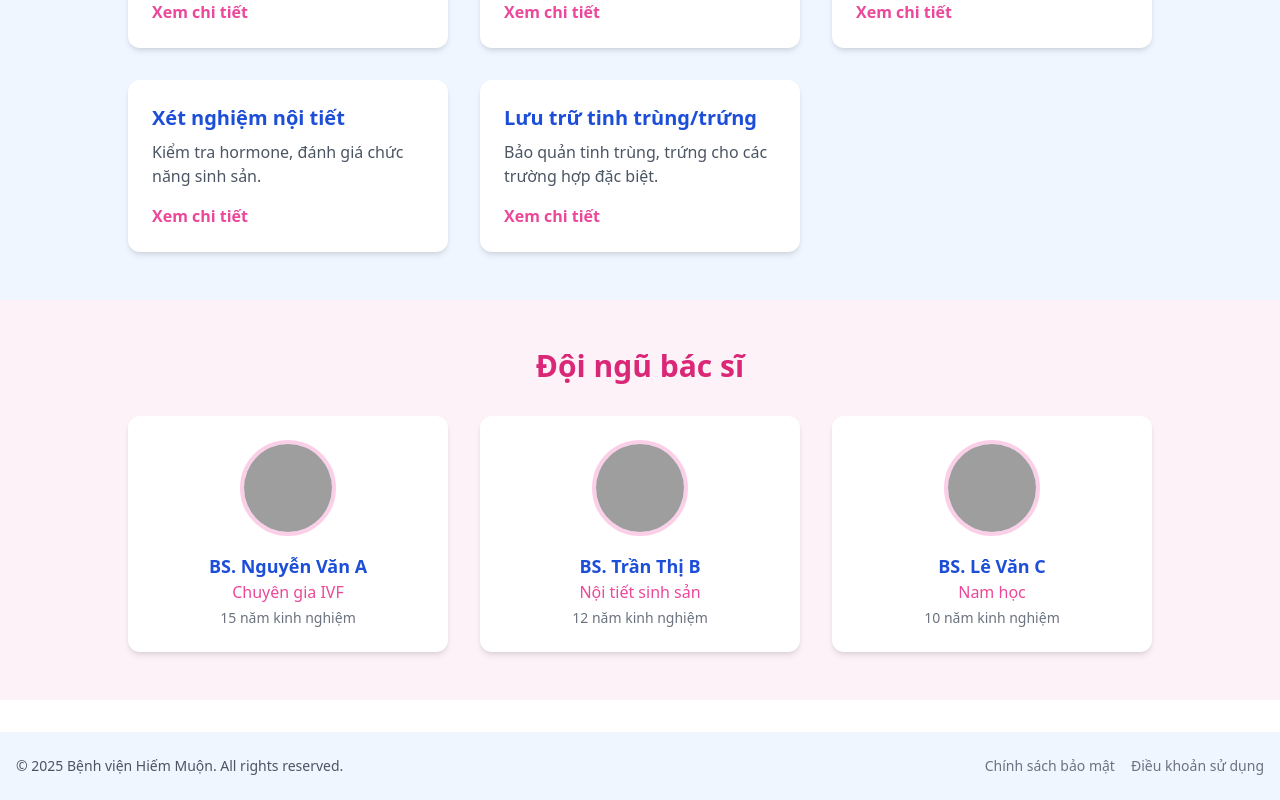
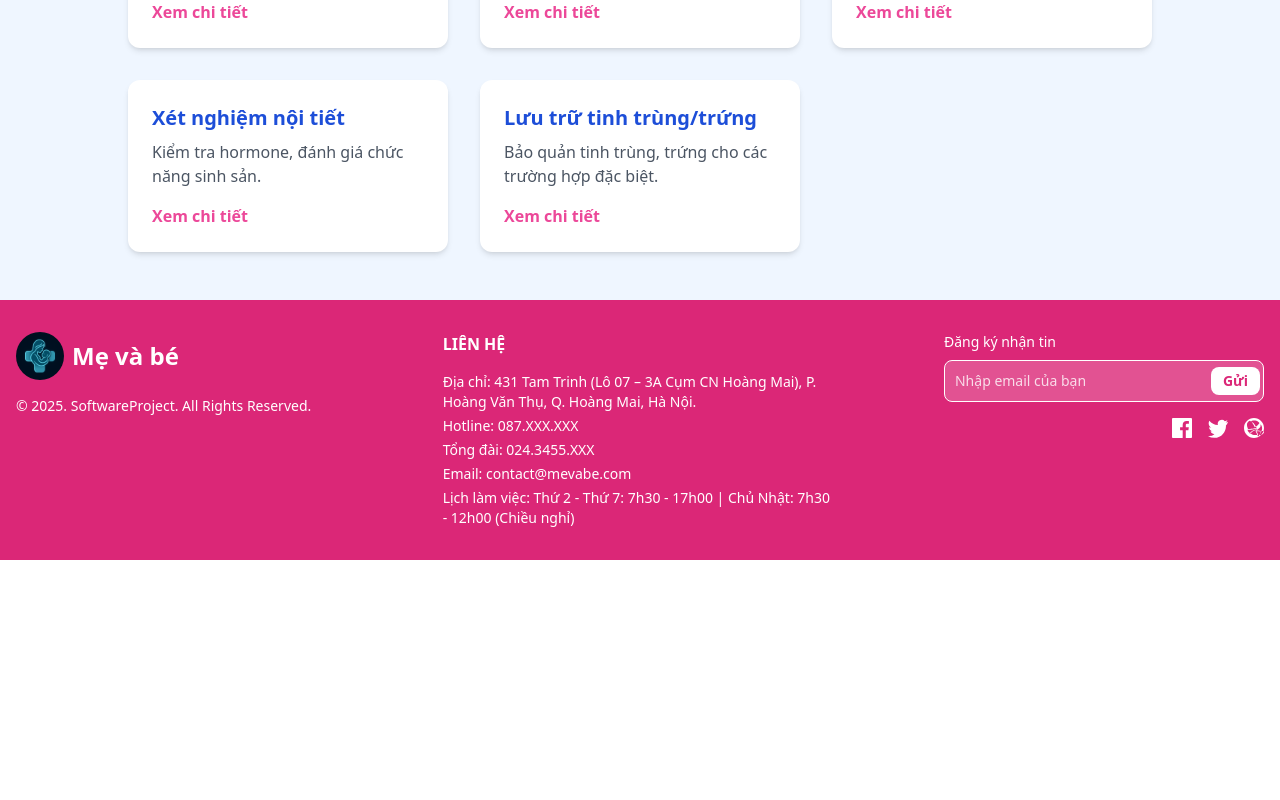
Before and after one commit to MinMinstd/frontend-infertility-system, a React (Vite) app: page / in a window 1280 px wide. Shown: the part 2920-3720 px from the top of the page. After the commit the page ends 3480 px from the top, so only its background shows below. Built offline with nearby package versions, Linux system fonts and the light colour scheme; grey boxes are pictures that could not be loaded.

Commit message:
update doctor details and footer

```diff
--- a/src/components/DoctorCard.tsx
+++ b/src/components/DoctorCard.tsx
@@ -1,26 +1,29 @@
-
 interface DoctorCardProps {
   name: string;
   specialty: string;
   experience: string;
   avatar: string;
+  onClick?: () => void;
 }
-export function DoctorCard({
-  name,
-  specialty,
-  experience,
-  avatar,
-}: DoctorCardProps) {
+
+const DoctorCard = (props: DoctorCardProps) => {
   return (
-    <div className="bg-white rounded-xl shadow-md p-6 flex flex-col items-center hover:shadow-xl transition-shadow duration-200">
-      <img
-        src={avatar}
-        alt={name}
-        className="w-24 h-24 rounded-full mb-4 object-cover border-4 border-pink-200"
-      />
-      <h3 className="text-lg font-bold text-blue-700">{name}</h3>
-      <p className="text-pink-500">{specialty}</p>
-      <p className="text-gray-500 text-sm mt-1">{experience}</p>
+    <div
+      onClick={props.onClick}
+      className="cursor-pointer hover:shadow-lg transition"
+    >
+      <div className="bg-white rounded-xl shadow-md p-6 flex flex-col items-center hover:shadow-xl transition-shadow duration-200">
+        <img
+          src={props.avatar}
+          alt={props.name}
+          className="w-24 h-24 rounded-full mb-4 object-cover border-4 border-pink-200"
+        />
+        <h3 className="text-lg font-bold text-blue-700">{props.name}</h3>
+        <p className="text-pink-500">{props.specialty}</p>
+        <p className="text-gray-500 text-sm mt-1">{props.experience}</p>
+      </div>
     </div>
   );
-}
+};
+
+export default DoctorCard;
--- a/src/components/Footer.tsx
+++ b/src/components/Footer.tsx
@@ -1,24 +1,111 @@
-
 export default function Footer() {
   return (
-    <footer className="bg-blue-50 py-6 mt-8">
-      <div className="container mx-auto flex flex-col md:flex-row justify-between items-center px-4">
-        <div className="text-gray-600 text-sm">
-          © {new Date().getFullYear()} Bệnh viện Hiếm Muộn. All rights reserved.
-        </div>
-        <div className="flex gap-4 mt-2 md:mt-0">
-          <a
-            href="/privacy"
-            className="text-gray-500 hover:text-blue-700 text-sm"
-          >
-            Chính sách bảo mật
-          </a>
-          <a
-            href="/terms"
-            className="text-gray-500 hover:text-blue-700 text-sm"
-          >
-            Điều khoản sử dụng
-          </a>
+    <footer className="bg-pink-600">
+      <div className="mx-auto w-full max-w-screen-xl p-4 py-6 lg:py-8 text-white">
+        <div className="grid grid-cols-1 md:grid-cols-3 gap-8">
+          {/* Cột 1: Logo + tên thương hiệu */}
+          <div className="flex flex-col items-center md:items-start">
+            <a href="/" className="flex items-center mb-4">
+              <img
+                src="../public/Images/logo.png"
+                alt="Logo"
+                className="h-12 w-12 rounded-full mr-2"
+              />
+              <span className="font-bold text-2xl text-white">Mẹ và bé</span>
+            </a>
+            <span className="text-white text-sm text-center md:text-left">
+              © 2025. SoftwareProject. All Rights Reserved.
+            </span>
+          </div>
+
+          {/* Cột 2: Thông tin liên hệ */}
+          <div className="flex flex-col gap-2 items-center md:items-start">
+            <h2 className="text-base font-semibold uppercase text-white mb-2">
+              Liên hệ
+            </h2>
+            <div className="text-white text-sm">
+              <div className="mb-1">
+                <span className="font-medium">Địa chỉ:</span> 431 Tam Trinh (Lô
+                07 – 3A Cụm CN Hoàng Mai), P. Hoàng Văn Thụ, Q. Hoàng Mai, Hà
+                Nội.
+              </div>
+              <div className="mb-1">
+                <span className="font-medium">Hotline:</span> 087.XXX.XXX
+              </div>
+              <div className="mb-1">
+                <span className="font-medium">Tổng đài:</span> 024.3455.XXX
+              </div>
+              <div className="mb-1">
+                <span className="font-medium">Email:</span> contact@mevabe.com
+              </div>
+              <div>
+                <span className="font-medium">Lịch làm việc:</span> Thứ 2 - Thứ
+                7: 7h30 - 17h00 | Chủ Nhật: 7h30 - 12h00 (Chiều nghỉ)
+              </div>
+            </div>
+          </div>
+
+          {/* Cột 3: Mạng xã hội + form nhập email */}
+          <div className="flex flex-col items-center md:items-end">
+            <form className="w-full max-w-xs mb-4">
+              <label
+                htmlFor="footer-email"
+                className="block mb-2 text-sm font-medium text-white"
+              >
+                Đăng ký nhận tin
+              </label>
+              <div className="relative">
+                <input
+                  type="email"
+                  id="footer-email"
+                  className="bg-white bg-opacity-20 border border-white text-white text-sm rounded-lg focus:ring-white focus:border-white block w-full p-2.5 placeholder-white placeholder-opacity-80"
+                  placeholder="Nhập email của bạn"
+                  required
+                />
+                <button
+                  type="submit"
+                  className="absolute right-1 top-1/2 -translate-y-1/2 bg-white text-pink-600 px-3 py-1 rounded-lg text-sm hover:bg-gray-100 transition font-bold"
+                >
+                  Gửi
+                </button>
+              </div>
+            </form>
+            <div className="flex space-x-4">
+              <a href="#" className="text-white hover:text-gray-200">
+                <span className="sr-only">Facebook</span>
+                {/* Facebook SVG */}
+                <svg
+                  className="w-5 h-5"
+                  fill="currentColor"
+                  viewBox="0 0 24 24"
+                >
+                  <path d="M22.675 0h-21.35C.595 0 0 .592 0 1.326v21.348C0 23.408.595 24 1.325 24h11.495v-9.294H9.692v-3.622h3.128V8.413c0-3.1 1.893-4.788 4.659-4.788 1.325 0 2.463.099 2.797.143v3.24l-1.918.001c-1.504 0-1.797.715-1.797 1.763v2.313h3.587l-.467 3.622h-3.12V24h6.116C23.406 24 24 23.408 24 22.674V1.326C24 .592 23.406 0 22.675 0" />
+                </svg>
+              </a>
+              <a href="#" className="text-white hover:text-gray-200">
+                <span className="sr-only">Twitter</span>
+                {/* Twitter SVG */}
+                <svg
+                  className="w-5 h-5"
+                  fill="currentColor"
+                  viewBox="0 0 24 24"
+                >
+                  <path d="M24 4.557a9.83 9.83 0 0 1-2.828.775 4.932 4.932 0 0 0 2.165-2.724c-.951.564-2.005.974-3.127 1.195a4.916 4.916 0 0 0-8.38 4.482C7.691 8.095 4.066 6.13 1.64 3.161c-.542.929-.856 2.01-.857 3.17 0 2.188 1.115 4.116 2.823 5.247a4.904 4.904 0 0 1-2.229-.616c-.054 2.281 1.581 4.415 3.949 4.89a4.936 4.936 0 0 1-2.224.084c.627 1.956 2.444 3.377 4.6 3.417A9.867 9.867 0 0 1 0 21.543a13.94 13.94 0 0 0 7.548 2.209c9.057 0 14.009-7.496 14.009-13.986 0-.21 0-.423-.016-.634A9.936 9.936 0 0 0 24 4.557z" />
+                </svg>
+              </a>
+              <a href="#" className="text-white hover:text-gray-200">
+                <span className="sr-only">Dribbble</span>
+                {/* Dribbble SVG */}
+                <svg
+                  className="w-5 h-5"
+                  fill="currentColor"
+                  viewBox="0 0 24 24"
+                >
+                  <path d="M12 0C5.371 0 0 5.371 0 12c0 6.627 5.371 12 12 12s12-5.373 12-12c0-6.629-5.371-12-12-12zm7.938 7.5c2.104 2.563 2.396 6.229.771 9.063-.293-.094-3.209-.992-6.521-.482-.07-.146-.133-.289-.207-.438-.07-.146-.146-.289-.221-.434 4.146-1.813 5.813-4.375 5.979-4.646zm-1.354-1.563c-1.396 1.979-3.396 4.021-5.646 5.021-1.771-3.229-3.646-5.896-3.938-6.313C7.938 3.646 9.896 3 12 3c2.021 0 3.896.604 5.354 1.688zm-7.229-.021c.271.354 2.063 2.771 3.771 5.896-5.229 1.563-9.771 1.521-10.188 1.521C2.021 6.938 4.229 4.5 7.021 3.229zm-6.938 8.5v-.229c.396.01 5.229.021 10.646-1.646.188.354.354.709.521 1.063-.084.021-.166.041-.25.063-4.938 1.354-7.646 5.021-7.938 5.438A8.93 8.93 0 0 1 3.833 11.729zm2.229 4.021c.229-.354 2.229-3.229 7.396-4.771 1.438 2.646 2.646 5.438 3.021 6.313-1.021.354-2.104.563-3.229.563-2.938 0-5.563-1.229-7.188-3.229zm9.938 3.021c-.271-.646-1.438-3.521-2.854-6.229 3.021-.438 5.646.271 5.938.354.021.146.021.292.021.438 0 2.229-.854 4.271-2.229 5.937-.271-.021-.563-.063-.876-.146zm2.021-1.021c1.021-1.438 1.688-3.188 1.771-5.021 1.938.271 3.646.771 3.938.854-.604 1.938-1.938 3.563-3.709 4.167z" />
+                </svg>
+              </a>
+            </div>
+          </div>
         </div>
       </div>
     </footer>
--- a/src/pages/customer/Doctor.tsx
+++ b/src/pages/customer/Doctor.tsx
@@ -1,40 +1,105 @@
 // src/components/Doctors.tsx
-import { DoctorCard } from "../../components/DoctorCard";
+import { useState } from "react";
+import DoctorCard from "../../components/DoctorCard";
 
 const doctors = [
   {
     name: "BS. Nguyễn Văn A",
     specialty: "Chuyên gia IVF",
     experience: "15 năm kinh nghiệm",
-    avatar: "/doctor1.jpg",
+    avatar: "../public/Images/doctor-avatar.png",
   },
   {
     name: "BS. Trần Thị B",
     specialty: "Nội tiết sinh sản",
     experience: "12 năm kinh nghiệm",
-    avatar: "/doctor2.jpg",
+    avatar: "../public/Images/doctor-avatar.png",
   },
   {
     name: "BS. Lê Văn C",
     specialty: "Nam học",
     experience: "10 năm kinh nghiệm",
-    avatar: "/doctor3.jpg",
+    avatar: "../public/Images/doctor-avatar.png",
+  },
+  {
+    name: "BS. Lê Văn C",
+    specialty: "Nam học",
+    experience: "10 năm kinh nghiệm",
+    avatar: "../public/Images/doctor-avatar.png",
+  },
+  {
+    name: "BS. Lê Văn C",
+    specialty: "Nam học",
+    experience: "10 năm kinh nghiệm",
+    avatar: "../public/Images/doctor-avatar.png",
+  },
+  {
+    name: "BS. Lê Văn C",
+    specialty: "Nam học",
+    experience: "10 năm kinh nghiệm",
+    avatar: "../public/Images/doctor-avatar.png",
   },
 ];
 
+// Tạo component DoctorDetail (tạm thời inline, sẽ tách riêng sau)
+const DoctorDetail = ({
+  doctor,
+  onClose,
+}: {
+  doctor: any;
+  onClose: () => void;
+}) => {
+  if (!doctor) return null;
+  return (
+    <div className="fixed inset-0 bg-black bg-opacity-40 flex items-center justify-center z-50">
+      <div className="bg-white rounded-lg p-8 max-w-md w-full relative">
+        <button
+          onClick={onClose}
+          className="absolute top-2 right-2 text-gray-500 hover:text-pink-600 text-2xl"
+        >
+          &times;
+        </button>
+        <img
+          src={doctor.avatar}
+          alt={doctor.name}
+          className="w-28 h-28 rounded-full mx-auto mb-4 object-cover border-4 border-pink-200"
+        />
+        <h3 className="text-xl font-bold text-pink-600 text-center mb-2">
+          {doctor.name}
+        </h3>
+        <p className="text-center text-gray-700 mb-1">{doctor.specialty}</p>
+        <p className="text-center text-gray-500 mb-2">{doctor.experience}</p>
+        {/* Thêm các thông tin chi tiết khác nếu có */}
+      </div>
+    </div>
+  );
+};
+
 export default function Doctors() {
+  const [selectedDoctor, setSelectedDoctor] = useState<any>(null);
   return (
     <section className="py-12 px-4 bg-pink-50" id="doctors">
       <div className="max-w-5xl mx-auto">
         <h2 className="text-2xl md:text-3xl font-bold text-center text-pink-600 mb-8">
-          Đội ngũ bác sĩ
+          ĐỘi NGŨ CHUYÊN MÔN
         </h2>
         <div className="grid grid-cols-1 md:grid-cols-2 lg:grid-cols-3 gap-8">
           {doctors.map((doctor, idx) => (
-            <DoctorCard key={idx} {...doctor} />
+            <DoctorCard
+              key={idx}
+              {...doctor}
+              onClick={() => setSelectedDoctor(doctor)}
+            />
           ))}
         </div>
       </div>
+      {/* Hiển thị modal chi tiết bác sĩ */}
+      {selectedDoctor && (
+        <DoctorDetail
+          doctor={selectedDoctor}
+          onClose={() => setSelectedDoctor(null)}
+        />
+      )}
     </section>
   );
 }
--- a/src/pages/customer/Home.tsx
+++ b/src/pages/customer/Home.tsx
@@ -3,7 +3,7 @@
 import Banner from "../../components/Banner";
 // import CTAButton from "../components/CTAButton"; đặt lịch tư vấn
 import Mission from "../../components/Mission";
-import Doctors from "./Doctor";
+// import Doctors from "./Doctor";
 import Services from "./Services";
 
 export default function Home() {
@@ -13,7 +13,7 @@ export default function Home() {
       <Mission />
 
       <Services />
-      <Doctors />
+      {/* <Doctors /> */}
     </>
   );
 }
```
Also changed, not shown: public/Images/doctor-avatar.png (added).
